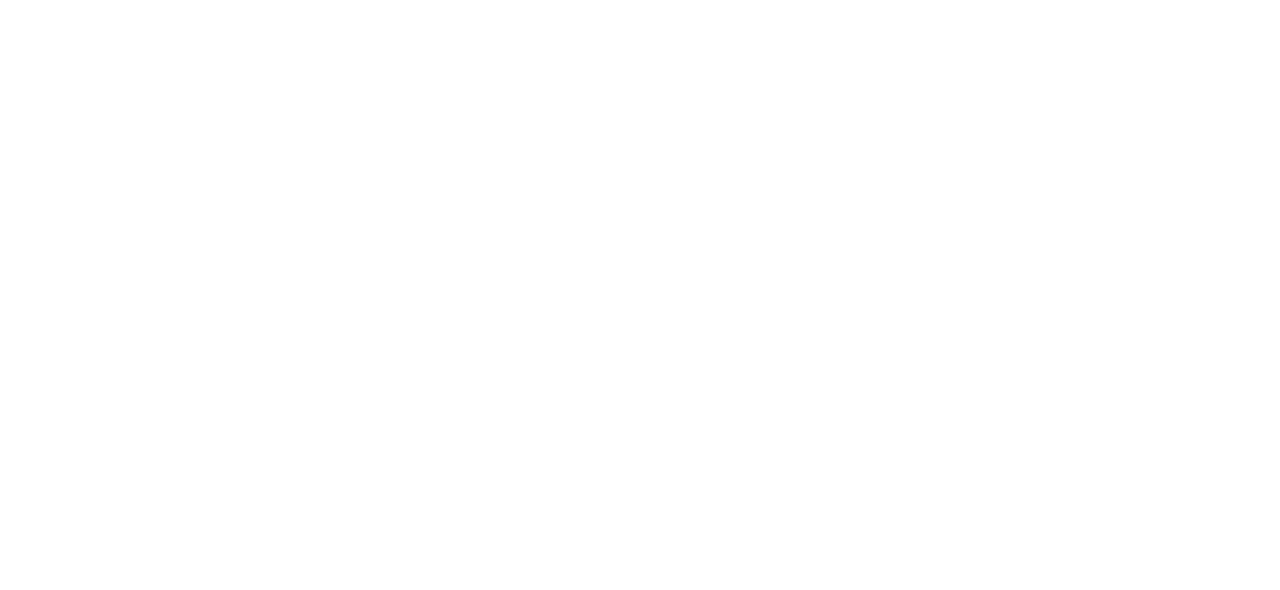
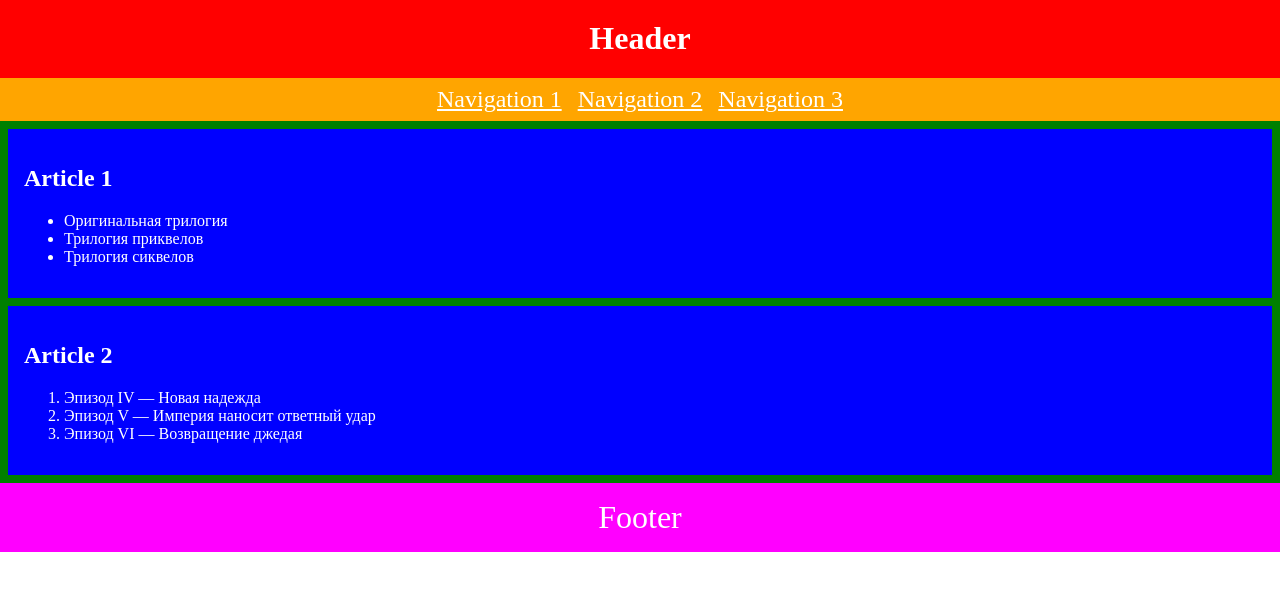
Before and after one commit to js-tasks-ru/htmlcss-20240614_androsphilippos, a website: page 02-dz0/01-semantic-mockup/solution.html in a window 1280 px wide. Drawn offline with Linux system fonts and the light colour scheme.

Commit message:
add semantic mockup with styles

```diff
--- a/02-dz0/01-semantic-mockup/solution.html
+++ b/02-dz0/01-semantic-mockup/solution.html
@@ -1,4 +1,38 @@
 <!DOCTYPE html>
 <html lang="ru">
-    <!-- Ваше решение -->
+  <head>
+    <meta charset="UTF-8" />
+    <meta name="viewport" content="width=device-width, initial-scale=1.0" />
+    <title>Document</title>
+    <link rel="stylesheet" href="./style.css" />
+  </head>
+  <body class="page">
+    <header class="header">
+      <h1 class="title">Header</h1>
+      <nav class="nav">
+        <a class="nav__link" href="#">Navigation 1</a>
+        <a class="nav__link" href="#">Navigation 2</a>
+        <a class="nav__link" href="#">Navigation 3</a>
+      </nav>
+    </header>
+    <main class="content">
+      <article class="post">
+        <h2 class="post__title">Article 1</h2>
+        <ul class="post__list">
+          <li>Оригинальная трилогия</li>
+          <li>Трилогия приквелов</li>
+          <li>Трилогия сиквелов</li>
+        </ul>
+      </article>
+      <article class="post">
+        <h2 class="post__title">Article 2</h2>
+        <ol class="post__list">
+          <li>Эпизод IV — Новая надежда</li>
+          <li>Эпизод V — Империя наносит ответный удар</li>
+          <li>Эпизод VI — Возвращение джедая</li>
+        </ol>
+      </article>
+    </main>
+    <footer class="footer">Footer</footer>
+  </body>
 </html>
--- /dev/null
+++ b/02-dz0/01-semantic-mockup/style.css
@@ -0,0 +1,48 @@
+.page {
+  margin: 0;
+  padding: 0;
+  color: white;
+}
+
+.header {
+  padding-top: 4px;
+  text-align: center;
+  background-color: red;
+}
+
+.title {
+  margin-top: 16px;
+}
+
+.nav {
+  display: flex;
+  gap: 16px;
+  padding: 8px;
+  justify-content: center;
+  background-color: orange;
+}
+
+.nav__link {
+  font-size: 24px;
+  color: white;
+}
+
+.content {
+  display: grid;
+  gap: 8px;
+  padding: 8px;
+  background-color: green;
+}
+
+.post {
+  padding: 16px;
+  background-color: blue;
+}
+
+.footer {
+  padding-top: 16px;
+  padding-bottom: 16px;
+  font-size: 32px;
+  text-align: center;
+  background-color: fuchsia;
+}
```
